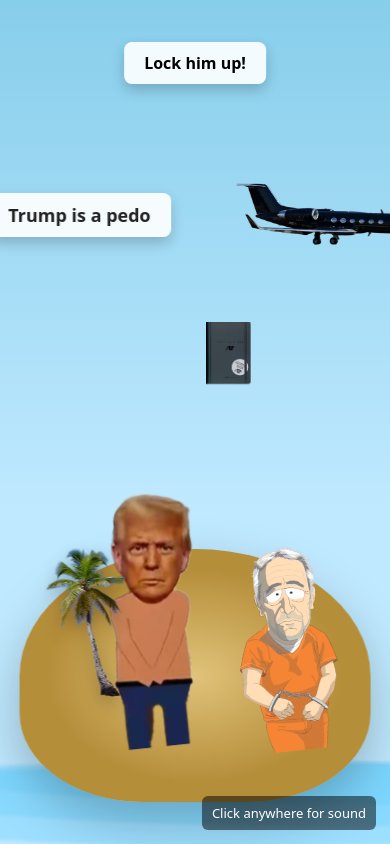
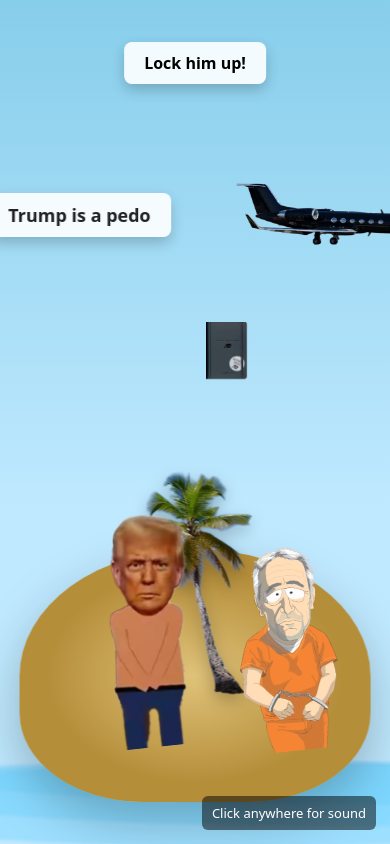
Before and after one commit to HansDandle/govsucks-redirect, a plain HTML site: page index.html in a window 390 px wide. Drawn offline with Linux system fonts and the light colour scheme.

Commit message:
z val for palm

```diff
--- a/index.html
+++ b/index.html
@@ -213,12 +213,14 @@
   /* Palm tree */
   .palm {
     position: absolute;
-    left: 10%;
+    left: 50%;
     bottom: 48%;
-    width: 140px;
-    height: 220px;
+    width: 210px;
+    height: 330px;
     background: url('palm.png') center/contain no-repeat;
     filter: drop-shadow(0 6px 8px rgba(0,0,0,0.25));
+    transform: translateX(-50%);
+    z-index: 1;
   }
 
   /* Characters as images */
@@ -228,6 +230,7 @@
     animation: dance 1s infinite ease-in-out;
     transform-origin: center bottom;
     user-select: none;
+    z-index: 2;
   }
   .char-left {
   left: 20%;
@@ -341,7 +344,7 @@
   .char-left {
     left: 25%;
     bottom: 20%;
-    max-width: 125px;
+    max-width: 115px;
     width: auto;
     height: auto;
   }
@@ -358,10 +361,11 @@
 
   /* Adjust palm position */
   .palm {
-    left: 5%;
+    left: 50%;
     bottom: 40%;
-    width: 100px;
-    height: 160px;
+    width: 150px;
+    height: 240px;
+    transform: translateX(-50%);
   }
 }
 
@@ -561,7 +565,7 @@
       const puffSize = charRect.width * 0.25;
       // Position: bottom right of character
       const left = charRect.left - sceneRect.left + charRect.width * 0.75;
-      const top = charRect.top - sceneRect.top + charRect.height * 0.75;
+      const top = charRect.top - sceneRect.top + charRect.height * 0.75 - 15; // moved up by 15px
 
       // Create puff element
       const puff = document.createElement('img');
```
